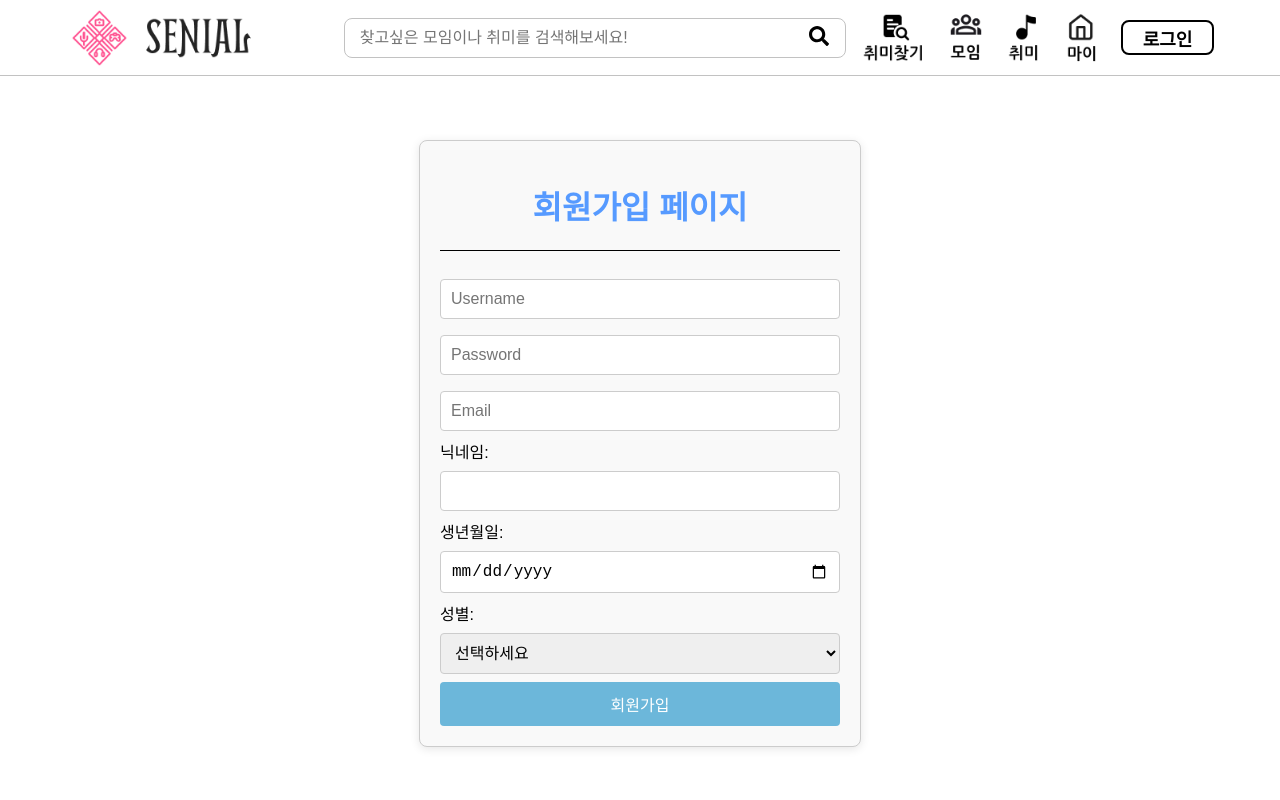
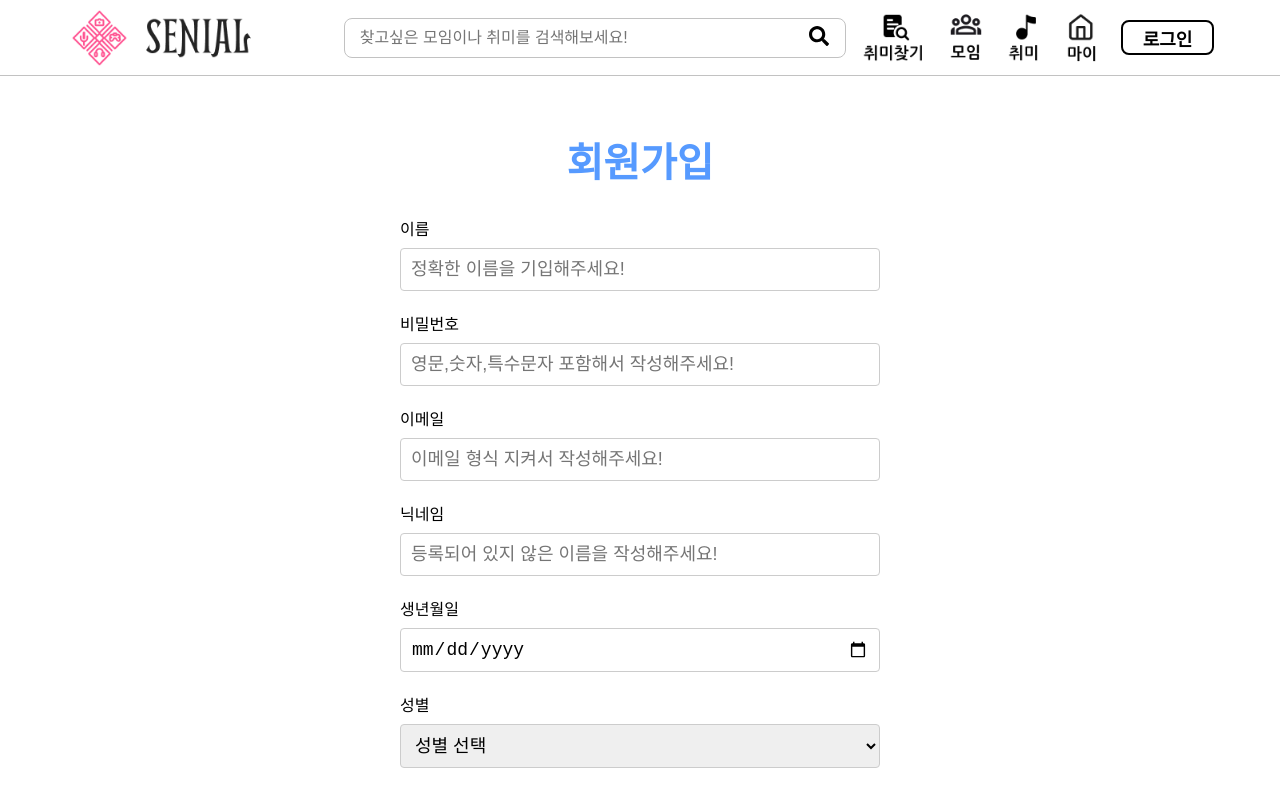
Before and after one commit to DoYous/Senials-Frontend, a React (Create React App) app in the folder senials_frontend/: page /join in a window 1280 px wide. Shown: the top 800 px of the page. Built offline with nearby package versions, Linux system fonts and the light colour scheme; a web font is replaced by a local one.

Commit message:
로그인/회원가입 css 수정 및 취미 메인페이지 min-height

```diff
--- a/senials_frontend/package.json
+++ b/senials_frontend/package.json
@@ -44,5 +44,5 @@
   "devDependencies": {
     "web-vitals": "^4.2.4"
   },
-  "proxy": "http://localhost:8081"
+  "proxy": "http://localhost:8080"
 }
--- a/senials_frontend/src/pages/hobby/HobbyBoard.module.css
+++ b/senials_frontend/src/pages/hobby/HobbyBoard.module.css
@@ -1,6 +1,7 @@
 .page {
     width: 1280px;
     margin: 0 auto;
+    min-height: 80vh;
 }
 
 .title {
--- a/senials_frontend/src/pages/login/Join.js
+++ b/senials_frontend/src/pages/login/Join.js
@@ -67,63 +67,68 @@ function Join() {
 
 
     return (
-        <div className={styles.signupcontainer}>
-            <h1 className={styles.signuptitle}>회원가입 페이지</h1>
-            <hr className={styles.signupdivider} />
+                <div className={styles.bigDiv}>
+                            <div className={styles.smallDiv}>
+            <h1 className={styles.signuptitle}>회원가입</h1>
             <form className={styles.signupform} onSubmit={handleSubmit}>
+            <label htmlFor="username">이름</label>
                 <input
                     className={styles.signupinput}
                     type="text"
                     name="username"
-                    placeholder="Username"
+                    placeholder="정확한 이름을 기입해주세요!"
                     value={formData.username}
                     onChange={handleChange}
                     required
                     disabled={isLoading}
                 />
+                <label htmlFor="password">비밀번호</label>
                 <input
                     className={styles.signupinput}
                     type="password"
                     name="password"
-                    placeholder="Password"
+                    placeholder="영문,숫자,특수문자 포함해서 작성해주세요!"
                     value={formData.password}
                     onChange={handleChange}
                     required
                     disabled={isLoading}
                 />
+                <label htmlFor="email">이메일</label>
                 <input
                     className={styles.signupinput}
                     type="email"
                     name="email"
-                    placeholder="Email"
+                    placeholder="이메일 형식 지켜서 작성해주세요!"
                     value={formData.email}
                     onChange={handleChange}
                     required
                     disabled={isLoading}
                 />
-                <label htmlFor="nickname">닉네임:</label>
+                <label htmlFor="nickname">닉네임</label>
                 <input
                     className={styles.signupinput}
                     type="text"
                     name="nickname"
                     id="nickname"
+                    placeholder="등록되어 있지 않은 이름을 작성해주세요!"
                     value={formData.nickname}
                     onChange={handleChange}
                     required
                     disabled={isLoading}
                 />
-                <label htmlFor="birth">생년월일:</label>
+                <label htmlFor="birth">생년월일</label>
                 <input
                     className={styles.signupinput}
                     type="date"
                     name="birth"
                     id="birth"
+                    placeholder="생년원일"
                     value={formData.birth}
                     onChange={handleChange}
                     required
                     disabled={isLoading}
                 />
-                <label htmlFor="gender">성별:</label>
+                <label htmlFor="gender">성별</label>
                 <select
                     className={styles.signupselect}
                     name="gender"
@@ -133,7 +138,7 @@ function Join() {
                     required
                     disabled={isLoading}
                 >
-                    <option value="">선택하세요</option>
+                    <option value="">성별 선택</option>
                     <option value="0">남성</option>
                     <option value="1">여성</option>
                     <option value="2">기타</option>
@@ -146,6 +151,7 @@ function Join() {
                 </button>
             </form>
         </div>
+        </div>
     );
 }
 
--- a/senials_frontend/src/pages/login/Join.module.css
+++ b/senials_frontend/src/pages/login/Join.module.css
@@ -1,5 +1,22 @@
+.bigDiv{height: 860px;
+    display: flex;
+    align-items: center;
+    justify-content: center;
+    flex-direction: column;
+    min-width: 1020px;}
+.smallDiv{
+    /* height: 70%; */
+    /* background: white; */
+    width: 800px;
+    display: flex;
+    flex-direction: column;
+    align-content: center;
+    align-items: center;
+    padding: 20px;
+    border-radius: 10px;
+}
 .signupcontainer {
-    max-width: 400px;
+    width: 60%;
     margin: 5% auto;
     padding: 20px;
     border: 1px solid #ccc;
@@ -11,6 +28,7 @@
 .signuptitle {
     text-align: center;
     color: #569AFF;
+    font-size: 40px;
 }
 
 .signupdivider {
@@ -18,8 +36,12 @@
 }
 
 .signupform {
+    width: 60%;
     display: flex;
     flex-direction: column;
+}
+.signuptform label{
+    font-size: 20px;
 }
 
 .signupinput,
@@ -28,7 +50,8 @@
     margin: 8px 0;
     border: 1px solid #ccc;
     border-radius: 4px;
-    font-size: 16px;
+    font-size: 18px;
+    margin-bottom: 20px;
 }
 
 .signupinput:focus,
@@ -43,9 +66,12 @@
     color: white;
     border: none;
     border-radius: 4px;
-    font-size: 16px;
+    font-size: 20px;
     cursor: pointer;
     transition: background-color 0.3s ease;
+    height: 50px;
+    margin-top: 20px;
+    margin-bottom: 50px;
 }
 
 .signupbutton:hover {
--- a/senials_frontend/src/pages/login/Login.js
+++ b/senials_frontend/src/pages/login/Login.js
@@ -77,12 +77,14 @@ function Login() {
     }, [navigate]);
 
     return (
+         <div className={styles.bigDiv}>
+                    <div className={styles.smallDiv}>
         <div className={styles.kakaocontainer}>
             <h1 className={styles.SimpleLogin}>로그인</h1>
             <div className={styles.OrginputContainer}>
                 <input
                     type="text"
-                    placeholder="아이디"
+                    placeholder="이름"
                     value={userName}
                     onChange={(e) => setUserName(e.target.value)}
                     className={styles.OrginputField}
@@ -103,15 +105,14 @@ function Login() {
                 </button>
                 {/*{errorMessage && <div className={styles.errorMessage}>{errorMessage}</div>} /!* 에러 메시지 표시 *!/*/}
             </div>
-            <div className={styles.kakaoimageWrapper}>
-                <img className={styles.kakaobt} src={'/image/kakaologinbt.png'} alt="카카오 로그인" onClick={handleKakaoLogin} />
-            </div>
             <div className={styles.buttonContainer}>
                 <button className={styles.simpleSignupButton} onClick={linkSignup}>
                     일반 회원가입
                 </button>
             </div>
         </div>
+        </div>
+        </div>
     );
 }
 
--- a/senials_frontend/src/pages/login/Login.module.css
+++ b/senials_frontend/src/pages/login/Login.module.css
@@ -1,9 +1,28 @@
+.bigDiv{height: 860px;
+    display: flex;
+    align-items: center;
+    justify-content: center;
+    flex-direction: column;
+    min-width: 1020px;}
+.smallDiv{
+    height: 50%;
+    background: white;
+    width: 800px;
+    display: flex;
+    flex-direction: column;
+    align-content: center;
+    align-items: center;
+    padding: 20px;
+    border-radius: 10px;
+    justify-content: center;
+}
+
 .kakaocontainer {
     display: flex;
-    flex-direction: column;
-    align-items: center; /* 수평 중앙 정렬 */
-    padding-top : 10%;
-    padding-bottom: 10%;
+        flex-direction: column;
+        align-items: center;
+        /* padding-bottom: 10%; */
+        justify-content: center;
 }
 
 .kakaoimageWrapper {
@@ -13,8 +32,8 @@
 }
 
 .SimpleLogin {
+    font-size: 40px;
     color: #569AFF;
-    font-size: 200%;
 }
 
 .OrgLogin {
@@ -35,15 +54,18 @@
 }
 
 .simpleSignupButton {
-    margin-top: 5%;
-    padding: 11px 50px;
+
     background-color: #6CB7DA;
+    margin-top: 20px;
+       width: 405px;
+    height: 50px;
+    padding: 12px;
     border: none;
-    border-radius: 5px; /* 라운드 모서리 */
-    cursor: pointer; /* 마우스 커서 변경 */
-    font-size: 14px; /* 글자 크기 */
-    transition: filter 0.3s ease;
+    border-radius: 5px;
+    cursor: pointer;
+    font-size: 20px;
     color: white;
+    transition: background-color 0.3s ease;
 }
 
 .simpleSignupButton:hover {
@@ -59,12 +81,13 @@
 }
 
 .OrginputField {
-    width: 80%; /* 너비 조정 */
+    width: 100%;
+    height: 30px;
     padding: 12px; /* 패딩 추가 */
     margin-bottom: 15px; /* 아래쪽 여백 추가 */
     border: 1px solid #ccc; /* 테두리 색상 */
     border-radius: 5px; /* 모서리 둥글게 */
-    font-size: 16px; /* 글자 크기 */
+    font-size: 20px; /* 글자 크기 */
     transition: border 0.3s ease; /* 테두리 효과 */
 }
 
@@ -74,15 +97,16 @@
 }
 
 .OrgloginButton {
-    width: 87%; /* 버튼 너비 조정 */
-    padding: 12px; /* 패딩 추가 */
-    background-color: #569AFF; /* 버튼 색상 */
+    width: 405px;
+    height: 50px;
+    padding: 12px;
+    background-color: #569AFF;
     border: none;
-    border-radius: 5px; /* 모서리 둥글게 */
-    cursor: pointer; /* 마우스 커서 변경 */
-    font-size: 16px; /* 글자 크기 */
-    color: white; /* 글자 색상 */
-    transition: background-color 0.3s ease; /* 배경색 변화 */
+    border-radius: 5px;
+    cursor: pointer;
+    font-size: 20px;
+    color: white;
+    transition: background-color 0.3s ease;
 }
 
 .OrgloginButton:hover {
```
